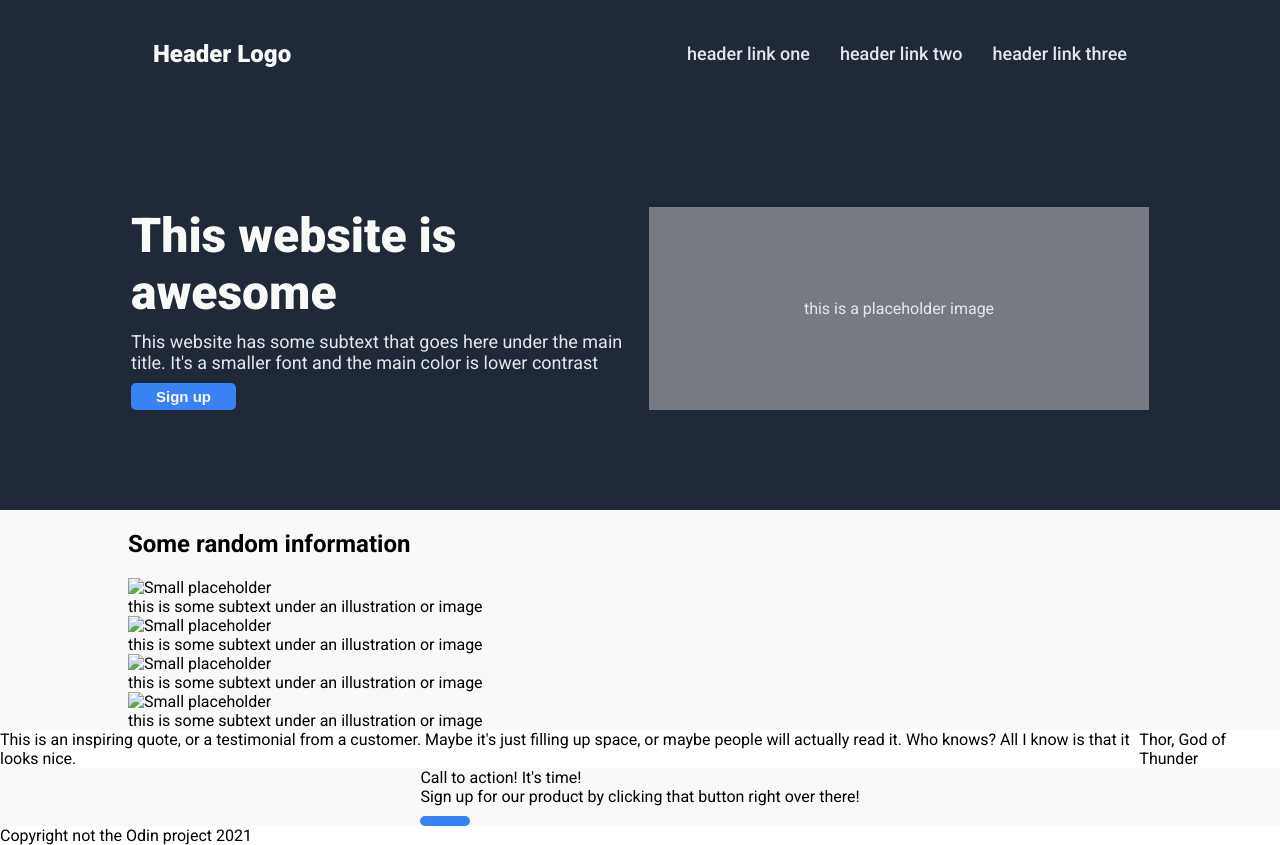
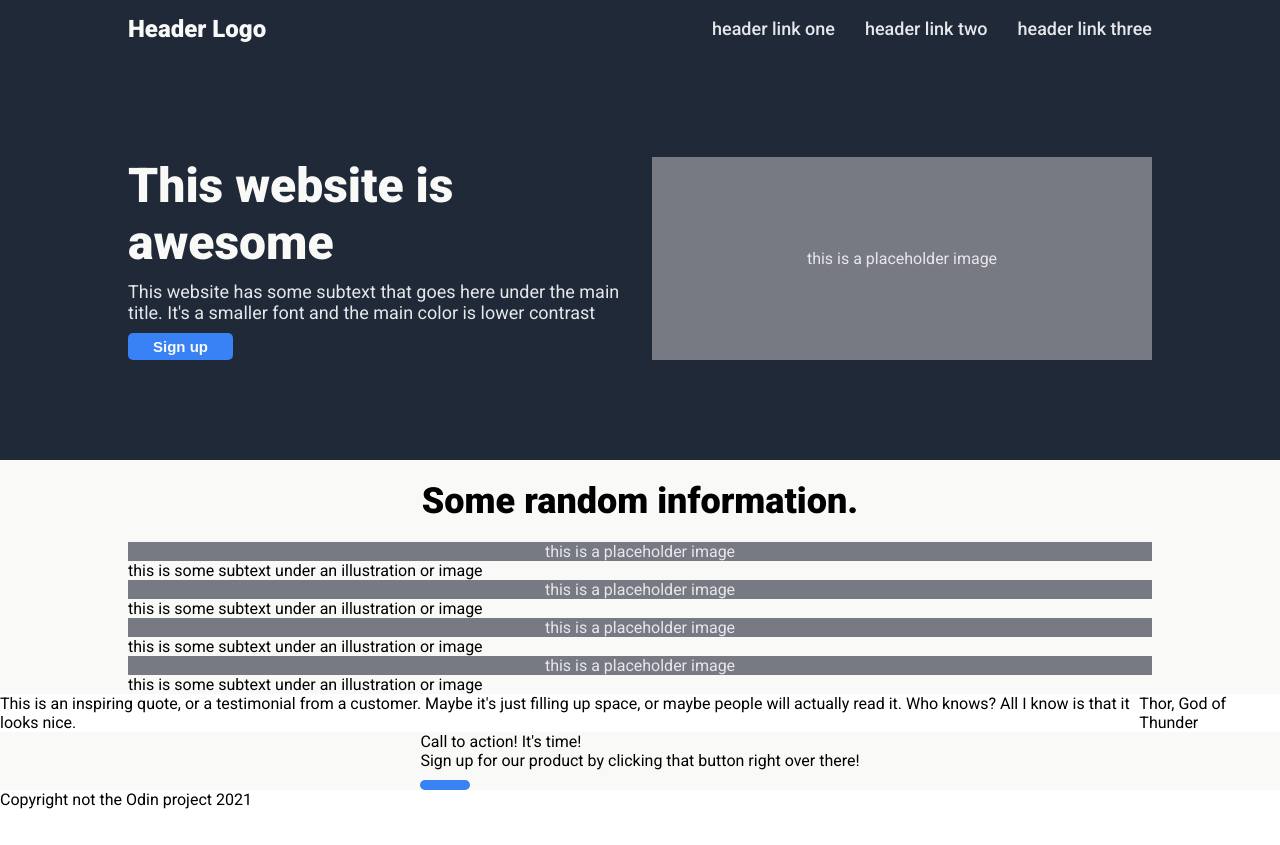
Before and after one commit to pickfr/odin-website-01, a plain HTML site: page index.html in a window 1280 px wide. After the commit the page ends 809 px from the top, so only its background shows below. Drawn offline with Linux system fonts and the light colour scheme.

Commit message:
Tidy some html to do with image placeholders

```diff
--- a/index.html
+++ b/index.html
@@ -40,30 +40,28 @@
                     <button>Sign up</button>
                 </div>
                 <div class="image">
-                    <div class="placeholder">
-                        <p>this is a placeholder image</p>
-                    </div>
+                    this is a placeholder image
                 </div>
             </div>
         </div>
 
         <div class="section white">
             <div class="cap">
-                <div class="title">
-                    <h2>Some random information</h2>
+                <div class="tile-title">
+                    <h2>Some random information.</h2>
                 </div>
                 <div class="tile-container">
 
-                    <div class="tile-image"><img src="SMALLPLACEHOLDER" alt="Small placeholder"></div>
+                    <div class="tile-image"><div class="image">this is a placeholder image</div></div>
                     <div class="tile-text">this is some subtext under an illustration or image</div>
 
-                    <div class="tile-image"><img src="SMALLPLACEHOLDER" alt="Small placeholder"></div>
+                    <div class="tile-image"><div class="image">this is a placeholder image</div></div>
                     <div class="tile-text">this is some subtext under an illustration or image</div>
 
-                    <div class="tile-image"><img src="SMALLPLACEHOLDER" alt="Small placeholder"></div>
+                    <div class="tile-image"><div class="image">this is a placeholder image</div></div>
                     <div class="tile-text">this is some subtext under an illustration or image</div>
 
-                    <div class="tile-image"><img src="SMALLPLACEHOLDER" alt="Small placeholder"></div>
+                    <div class="tile-image"><div class="image">this is a placeholder image</div></div>
                     <div class="tile-text">this is some subtext under an illustration or image</div>
 
                 </div>
--- a/style.css
+++ b/style.css
@@ -33,10 +33,6 @@ button{
     color:#e5e7eb;
 }
 
-.placeholder{
-
-}
-
 /* Background colours & section size*/
 
 .blue{
@@ -53,6 +49,7 @@ button{
 }
 .cap{
     flex: 0 1 1024px;
+    padding: 0 50px;
 }
 
 /* Header Section */
@@ -68,14 +65,12 @@ button{
     color: #f9faf8;
     font-size: 24px;
     font-weight: 900;
-    padding: 25px;
 }
 
 .header-right{
     color: #e5e7eb;
     font-size: 18px;
     font-weight: 500;
-    padding: 25px;
 }
 
 .header-right ul{
@@ -109,8 +104,10 @@ button{
 .banner{
     display: flex;
     flex-direction: row;
-    justify-content: space-around;
-    padding: 100px 0;
+    justify-content: center;
+    padding-top: 100px;
+    padding-bottom: 100px;
+    gap: 25px;
 }
 
 .banner-text{
@@ -121,3 +118,18 @@ button{
     max-width: 512px;
     gap: 10px;
 }
+
+/* Tile Section */
+.tile-title{
+    display: flex;
+    justify-content: center;
+    padding: 20px 0;
+}
+
+.tile-title h2{
+ padding: 0;
+ margin: 0;
+ text-align: center;
+ font-size: 36px;
+ font-weight: 900;
+}
```
